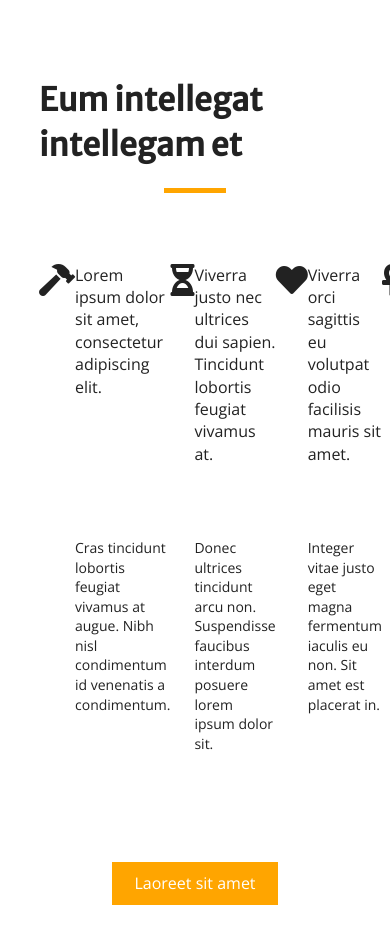
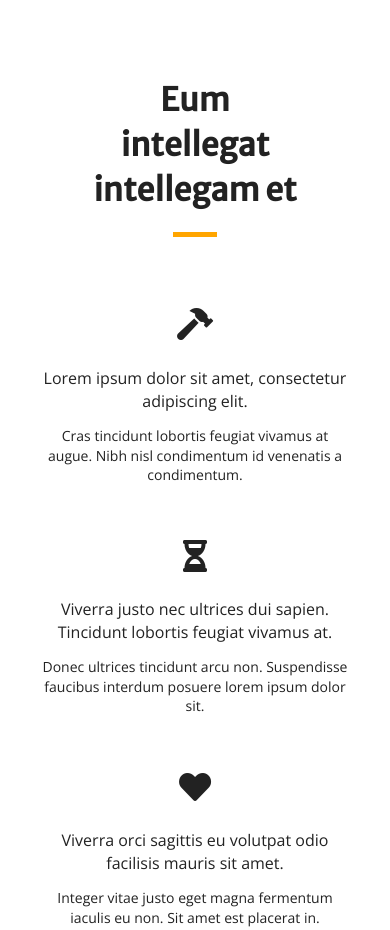
Before and after one commit to BlueYennMonster/Portfolio_Web_Template_1, a plain HTML site: page index.html in a window 390 px wide. Shown: the part 902-1832 px from the top of the page. Drawn offline with nearby package versions, Linux system fonts and the light colour scheme.

Commit message:
Adding feature responsiveness and grid update

```diff
--- a/Resources/Stylesheets/SASS/styles.scss
+++ b/Resources/Stylesheets/SASS/styles.scss
@@ -351,28 +351,27 @@ nav {
     display: grid;
     grid-template-rows: 1fr 1fr;
     grid-template-columns: repeat(4, 1fr 2fr);
-    grid-template-areas:
-        "image header image header image header image header"
-        ". text . text . text . text";
+    grid-template-areas: "img-1 head-1 img-2 head-2 img-3 head-3 img-4 head-4"
+                         "img-1 txt-1 img-2 txt-2 img-3 txt-3 img-4 txt-4";
 
-        div {
-            justify-self: center;
-        }
-}
-
-.feature-image {
-    grid-area: image;
+    .grid-image {
+        justify-self: center;
+    }
 }
 
 .feature-text {
-    grid-area: text;
     font-size: 14px;
 }
 
 .feature-head {
-    grid-area: header;
     font-size: 16px;
     margin-bottom: 10px;
+}
+
+@for $i from 1 through 4 {
+    #img-#{$i} { grid-area: img-#{$i} }
+    #head-#{$i} { grid-area: head-#{$i} }
+    #txt-#{$i} { grid-area: txt-#{$i} }
 }
 
 /* IMAGE BOXES STYLING */
@@ -675,6 +674,13 @@ nav {
             margin-right: 0px;
         }
     }
+
+    #features-test {
+        grid-template-columns: 1fr 5fr;
+        grid-template-areas: "img-1 head-1" "img-1 txt-1" "img-2 head-2" "img-2 txt-2" "img-3 head-3" "img-3 txt-3" "img-4 head-4" "img-4 txt-4";
+        grid-template-rows: repeat(4, 1fr 2fr);
+        grid-row-gap: 4px;
+    }
 }
 
 @media screen and (max-width:769px) {
@@ -682,6 +688,15 @@ nav {
         & > div {
             width: 80%;
         }
+    }
+}
+
+@media screen and (max-width:501px) {
+    #features-test {
+        grid-template-areas: "img-1" "head-1" "txt-1" "img-2" "head-2" "txt-2" "img-3" "head-3" "txt-3" "img-4" "head-4" "txt-4";
+        grid-template-columns: 1fr;
+        grid-template-rows: repeat(4, 1fr 1fr 2fr);
+        text-align: center;
     }
 }
 
--- a/index.html
+++ b/index.html
@@ -85,49 +85,45 @@
 
         <div class="section">
             <div>
-                <div>
+                <div class="text-center w-70">
                     <h1>Eum intellegat intellegam et</h1>
                     <hr>
                 </div>
                 <div class="w-100" id="features-test">
-                    <div>
+                    <div class="grid-image" id="img-1">
                         <i class="fas fa-hammer feature-image fa-2x"></i>
                     </div>
-                    <div>
+                    <div id="head-1">
                         <p class="feature-head">Lorem ipsum dolor sit amet, consectetur adipiscing elit.</p>
                     </div>
-                    <div>
+                    <div class="grid-image" id="img-2">
                         <i class="fas fa-hourglass-half feature-image fa-2x"></i>
                     </div>
-                    <div>
+                    <div id="head-2">
                         <p class="feature-head">Viverra justo nec ultrices dui sapien. Tincidunt lobortis feugiat vivamus at.</p>
                     </div>
-                    <div>
+                    <div class="grid-image" id="img-3">
                         <i class="fas fa-heart feature-image fa-2x"></i>
                     </div>
-                    <div>
+                    <div id="head-3">
                         <p class="feature-head">Viverra orci sagittis eu volutpat odio facilisis mauris sit amet.</p>
                     </div>
-                    <div>
+                    <div class="grid-image" id="img-4">
                         <i class="fas fa-ankh feature-image fa-2x"></i>
                     </div>
-                    <div>
+                    <div id="head-4">
                         <p class="feature-head">Mi eget mauris pharetra et ultrices neque. </p>
                     </div>
-                    <div></div>
-                    <div>
+                    <div id="txt-1">
                         <p class="feature-text">Cras tincidunt lobortis feugiat vivamus at augue. Nibh nisl condimentum id venenatis a condimentum.</p>
                     </div>
-                    <div></div>
-                    <div>
+                    <div id="txt-2">
                         <p class="feature-text">Donec ultrices tincidunt arcu non. Suspendisse faucibus interdum posuere lorem ipsum dolor sit.</p>
                     </div>
-                    <div></div>
-                    <div>
+                    <div id="txt-3">
                         <p class="feature-text">Integer vitae justo eget magna fermentum iaculis eu non. Sit amet est placerat in.</p>
                     </div>
-                    <div></div>
-                    <div>
+                    <div id="txt-4">
                         <p class="feature-text">Egestas integer eget aliquet nibh praesent tristique magna sit. A cras semper auctor neque vitae tempus. </p>
                     </div>
                 </div>
@@ -140,7 +136,7 @@
 
         <div class="section">
             <div>
-                <div>
+                <div class="text-center w-70">
                     <h1>In hac habitasse platea dictumst</h1>
                     <hr>
                 </div>
@@ -200,7 +196,7 @@
 
         <div class="section">
             <div>
-                <div>
+                <div class="text-center w-70">
                     <h1>Augue lacus</h1>
                     <hr>
                 </div>
@@ -240,7 +236,7 @@
 
         <div class="section" id="testimonials">
             <div>
-                <div>
+                <div class="text-center w-70">
                     <h1>Testimonials</h1>
                     <hr>
                 </div>
@@ -325,8 +321,8 @@
                     </div>
                     <form action="#" method="post" class="h-100 flex-column" id="newsletter">
                         <p>Mattis enim ut tellus elementum sagittis vitae. Arcu dictum varius duis at consectetur lorem. Tristique senectus et netus et malesuada fames ac turpis.</p>
-                        <input type="text" value placeholder="Name">
-                        <input type="email" value placeholder="Email">
+                        <input class="w-70" type="text" value placeholder="Name">
+                        <input class="w-70" type="email" value placeholder="Email">
                         <button type="submit" value="submit">Submit</button>
                     </form>
                 </div>
```
Also changed, not shown: Resources/Stylesheets/CSS/styles.css, 1 other file.
